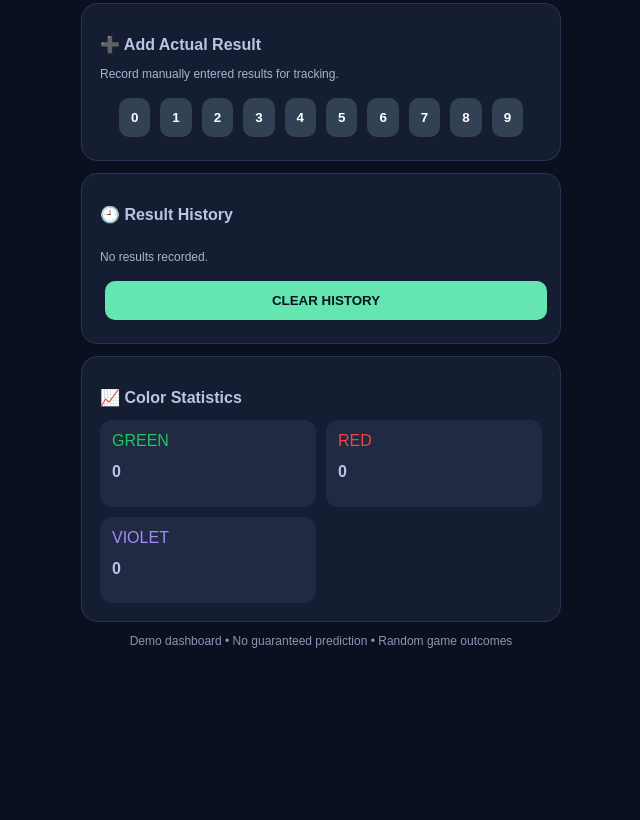
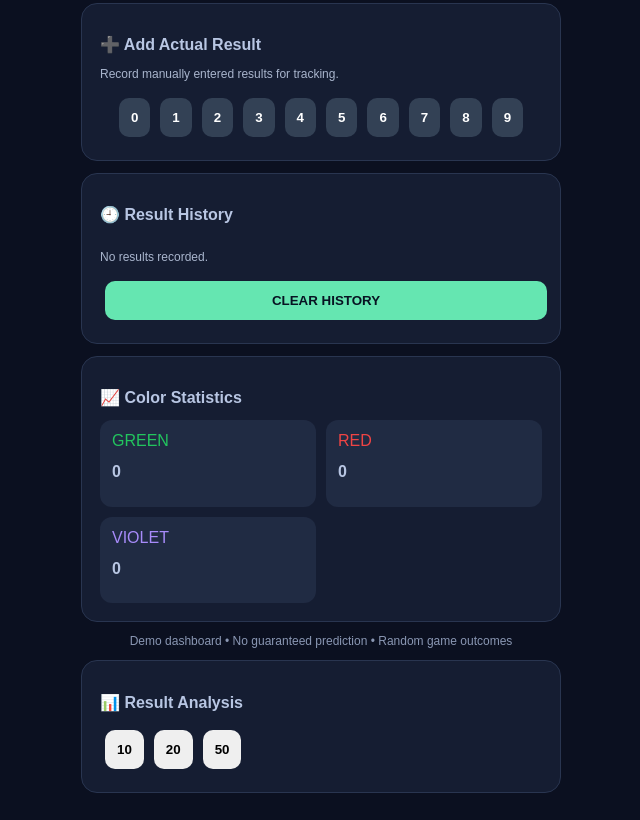
Before and after one commit to prakash1356/prediction-app, a plain HTML site: page index.html in a window 1280 px wide. Shown: the part 805-1625 px from the top of the page, without its empty margins (319-959 px from the left). Before the commit the page ends 1480 px from the top, so only its background shows below. Drawn offline with Linux system fonts and the light colour scheme.

Commit message:
Implement result analysis feature in index.html
Added an analysis box to display results and buttons for analysis.

```diff
--- a/index.html
+++ b/index.html
@@ -220,7 +220,26 @@ function clearHistory(){
  update();
  }
 }
+const analysisBox=document.createElement("div");
+analysisBox.className="card";
+analysisBox.innerHTML="<h2>📊 Result Analysis</h2><button onclick='analyze(10)'>10</button><button onclick='analyze(20)'>20</button><button onclick='analyze(50)'>50</button><div id='analysis'></div>";
+document.querySelector(".container").appendChild(analysisBox);
 
+function analyze(count){
+ let data=records.slice(0,count);
+ if(!data.length){
+ document.getElementById("analysis").innerHTML="No records yet";
+ return;
+ }
+ let big=data.filter(n=>n>=5).length;
+ let small=data.filter(n=>n<5).length;
+ document.getElementById("analysis").innerHTML=
+ "<p>Records analyzed: "+data.length+"</p>"+
+ "<p>BIG: "+big+"</p>"+
+ "<p>SMALL: "+small+"</p>"+
+ "<p>BIG %: "+(big/data.length*100).toFixed(1)+"%</p>"+
+ "<p>SMALL %: "+(small/data.length*100).toFixed(1)+"%</p>";
+ }
 generate();
 update();
 </script>
```
